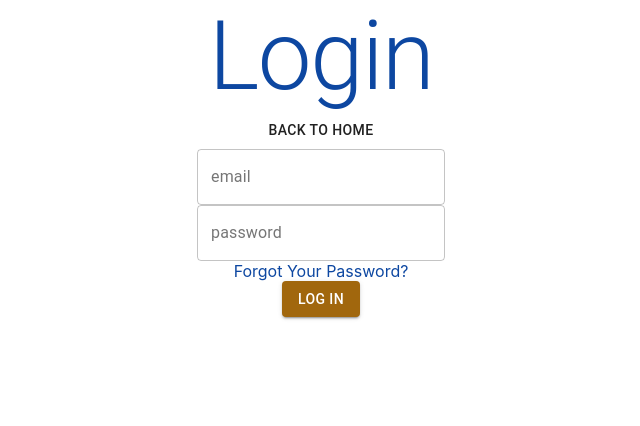
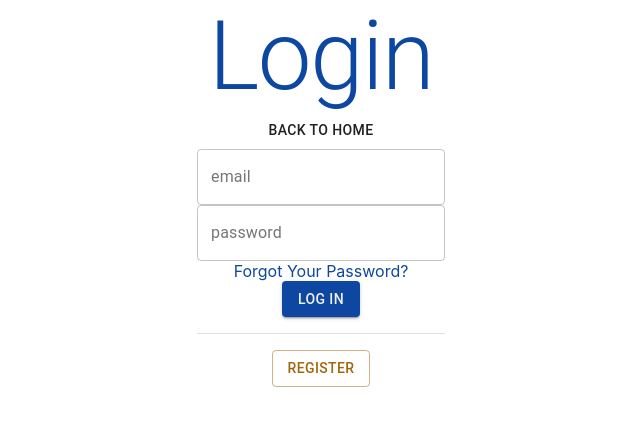
Before and after one commit to paiqu/paiqu.github.io, a React (Create React App) app: page /login in a window 1280 px wide. Shown: the top 426 px of the page, without its empty margins (319-959 px from the left). Built offline with nearby package versions, Linux system fonts and the light colour scheme.

Commit message:
add a register button

```diff
--- a/package.json
+++ b/package.json
@@ -21,6 +21,7 @@
     "@types/react-dom": "^17.0.5",
     "firebase": "^8.4.2",
     "firebase-admin": "^9.9.0",
+    "firebase-functions": "^3.14.1",
     "firebaseui": "^4.8.0",
     "formik": "^2.2.8",
     "moment": "^2.29.1",
@@ -39,7 +40,7 @@
     "test": "react-scripts test",
     "eject": "react-scripts eject",
     "predeploy": "npm run build",
-    "deploy": "gh-pages -d build"
+    "deploy": "npm run build && firebase deploy"
   },
   "eslintConfig": {
     "extends": [
--- a/src/components/auth/LoginForm.tsx
+++ b/src/components/auth/LoginForm.tsx
@@ -8,6 +8,7 @@ import Typography from '@material-ui/core/Typography';
 import { Button } from '@material-ui/core';
 import TextField from '@material-ui/core/TextField';
 import Link from "@material-ui/core/Link";
+import Divider from '@material-ui/core/Divider';
 
 // Formik
 import { Formik, Form, FormikProps } from 'formik';
@@ -18,6 +19,7 @@ const useStyles = makeStyles((theme) => ({
     display: 'flex',
     flexDirection: 'column',
     alignItems: 'center',
+    width: '100%',
   },
   form: {
     display: 'flex',
@@ -114,9 +116,25 @@ export default function LoginForm({
               <Button
                 type="submit"
                 variant="contained"
-                color="secondary"
+                color="primary"
               >
                 Log in
+              </Button>
+              <Divider
+                style={{
+                  width:'100%',
+                  marginTop: '1rem',
+                  marginBottom: '1rem',
+                }}
+              />
+              <Button
+                variant='outlined'
+                color='secondary'
+                onClick={() => {
+                  history.push('/register')
+                }}
+              >
+                Register
               </Button>
             </Form>
           );
--- a/src/components/layout/Header.tsx
+++ b/src/components/layout/Header.tsx
@@ -52,7 +52,6 @@ export default function Header(props: HeaderProps) {
   const classes = useStyles();
 
   const textColor = theme.palette.primary.contrastText;
-  console.log(textColor);
 
   const [state, setState] = useState({
     mobileView: false,
@@ -220,11 +219,10 @@ export default function Header(props: HeaderProps) {
     <div className={classes.root}>
       <AppBar
         className={classes.appBar}
-        // color='transparent'
-        position='absolute'
       >
         {mobileView ? displayMobile() : displayDesktop()}
       </AppBar>
+      <Toolbar />
     </div>
   );
 }
--- a/src/pages/AboutPage.tsx
+++ b/src/pages/AboutPage.tsx
@@ -76,7 +76,6 @@ export default function AboutPage(props: AboutPageProps) {
     <div className={classes.root}>
       <Header />
       <Grid container className={classes.mainGrid}>
-        <Toolbar />
         <Grid item xs={12}>
           <Typography variant='h3' align='center'>
             About Me
```
Also changed, not shown: 1 other file (tests, documents, lock files or other folders).
